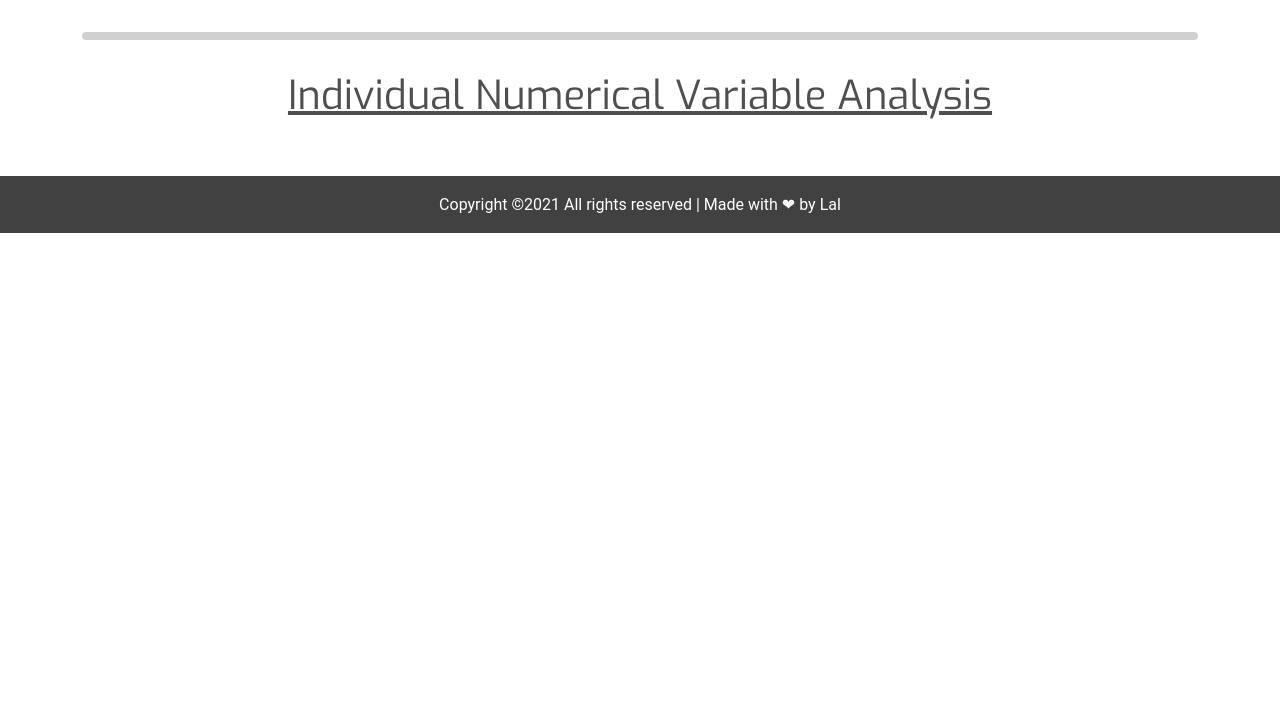
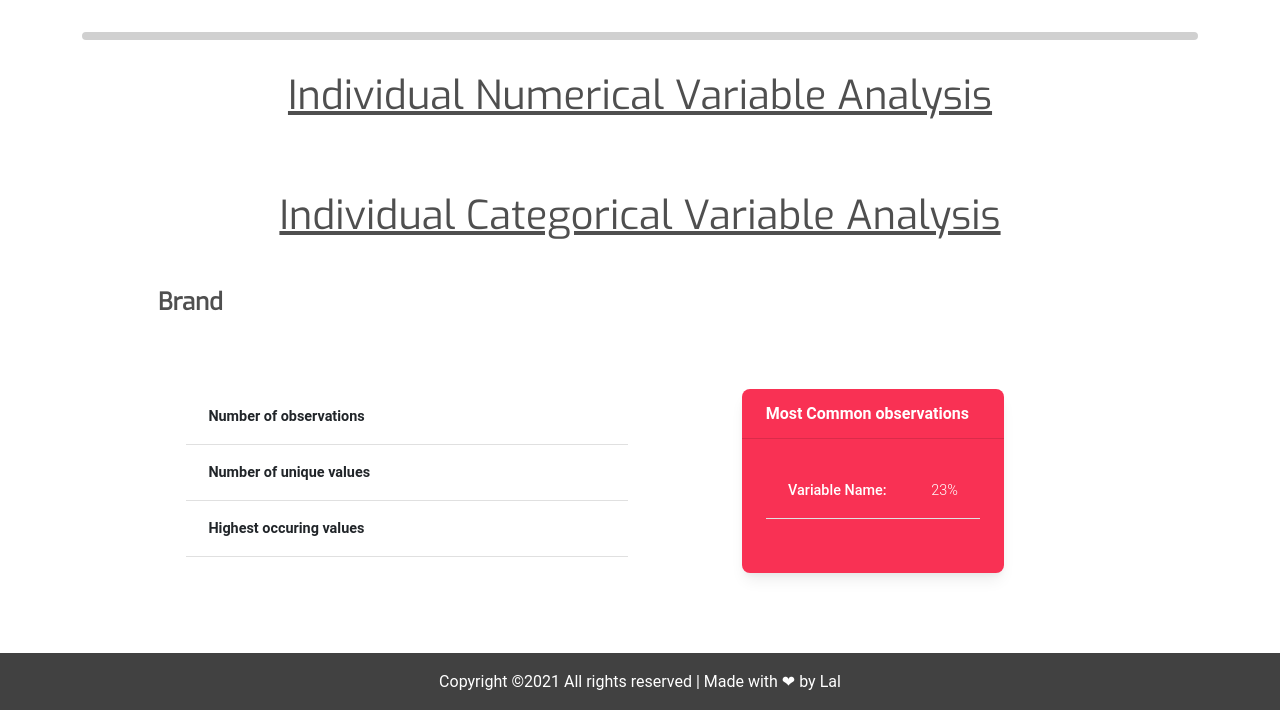
Before and after one commit to lkarjun/fastpreprocess, a Python web app: template template/FullEda.html in a window 1280 px wide. Shown: the part 1138-1848 px from the top of the page. Before the commit the page ends 1371 px from the top, so only its background shows below. Run offline with Jinja, Linux system fonts and the light colour scheme; the template is opened without the code that fills it, so the values that code supplies are empty; some libraries are stand-ins or nearby versions.

Commit message:
Section Categorical Variable Analysis building

```diff
--- a/template/FullEda.html
+++ b/template/FullEda.html
@@ -203,9 +203,52 @@
 
 <!-----------End------------->
 
+<!------------Individual Categorical Variable Analysis-------------->
+<section class="p-3 m-3">
+    <div class="container">
+        <div class="jumbotron pb-2 mb-2">
+            <h2 class="display-6 text-center" style="font-family: 'Exo', sans-serif; text-decoration: underline;">Individual Categorical Variable Analysis</h2>
+        </div>
 
 
+        <div class="jumbotron p-3 m-3">
+            <p class="h4 text-capitalize font-weight-bold" style="font-family: 'Exo', sans-serif;">Brand</p>
+        </div>
 
+        <div class="row p-4 m-4">
+            <div class="col-md-6">
+                <table class="table table-hover">
+                    <tr>
+                        <th class="font-weight-bold">Number of observations</th> <td></td>
+                    </tr>
+
+                    <tr>
+                        <th class="font-weight-bold">Number of unique values</th><td></td>
+                    </tr>
+
+                    <tr>
+                        <th class="font-weight-bold">Highest occuring values</th><td></td>
+                    </tr>
+                </table>
+            </div>
+
+            <div class="col-md-6 d-flex justify-content-center">
+                <div class="card bg-danger" style="max-width: 20rem; max-height: 17rem;">
+                    <div class="card-header text-white font-weight-bold">Most Common observations</div>
+                    <div class="card-body">
+                        <table class="table text-white">
+                            <tr>
+                                <th>Variable Name: </th> <td class="text-capitalize">23%</td>
+                            </tr>
+                        </table>
+                    </div>
+                </div>
+            </div>
+        </div>
+    </div>
+</section>
+
+<!-----------End------------->
 </div>
 
 {% endblock %}
```
